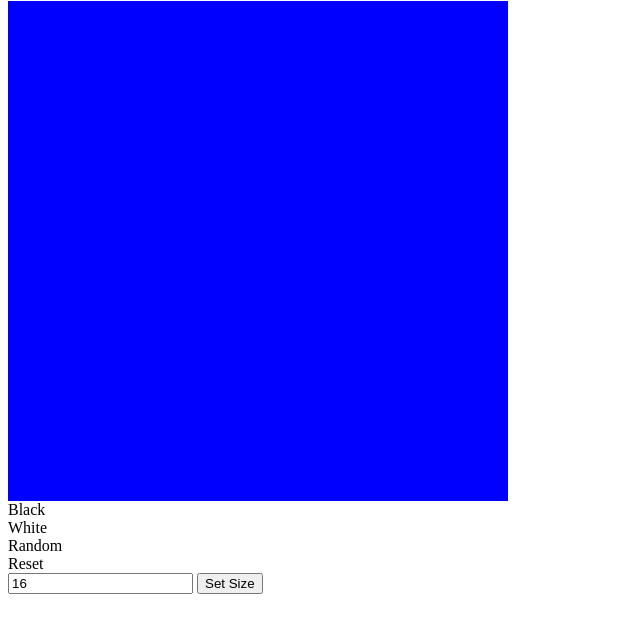
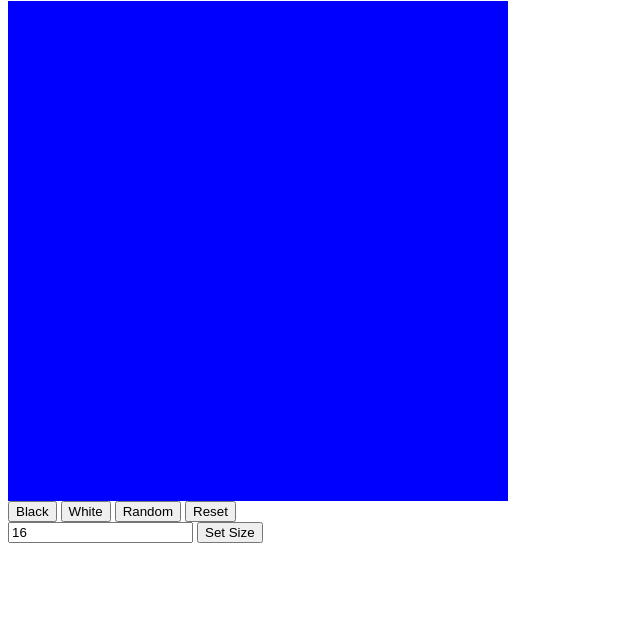
Before and after one commit to jayim243/etch-a-sketch, a plain HTML site: page index.html in a window 1280 px wide. Shown: the part 79-712 px from the top of the page, without its empty margins (0-640 px from the left). Drawn offline with Linux system fonts and the light colour scheme.

Commit message:
Fixed buttons in html, added comments, changed the way color is altered

```diff
--- a/index.html
+++ b/index.html
@@ -16,10 +16,10 @@
             <div class="grid">
             </div>
             <div class="buttons">
-                <div class="button">Black</div>
-                <div class="button">White</div>
-                <div class="button">Random</div>
-                <div class="button">Reset</div>
+                <button onclick="buttonColor('black')">Black</button>
+                <button onclick="buttonColor('white')">White</button>
+                <button onclick="buttonColor('black')">Random</button>
+                <button class="button">Reset</button>
             </div>
             <input type="text" placeholder="Size of Board" value="16" onchange="changeSize(this.value)">
             <button>Set Size</button>
--- a/script.js
+++ b/script.js
@@ -1,3 +1,6 @@
+// global variable for color of square
+let color = 'black';
+
 // function that populates the grid
 function createBoard(num) {
     let grid = document.querySelector('.grid')
@@ -8,10 +11,14 @@ function createBoard(num) {
     grid.style.gridTemplateColumns = `repeat(${num}, 1fr)`
     grid.style.gridTemplateRows = `repeat(${num}, 1fr)`
 
+    // create num by num grid
     for (let i = 0; i < num * num; i++) {
         let square = document.createElement('div');
+        // event listener to change color when mouse is over squares
+        square.addEventListener('mouseover', changeColor);
         square.style.backgroundColor = 'blue';
         grid.appendChild(square)
+        // grid.insertAdjacentElement('beforeend', square);
     }
 }
 
@@ -25,3 +32,13 @@ function changeSize(userInput) {
         console.log('too many squares')
     }
 }
+
+// this function is actually being created num times: each changeColor function is focusing only on a singular div
+function changeColor() {
+    this.style.backgroundColor=color;
+}
+
+// function to change color of square when buttons are pressed
+function buttonColor(button) {
+    color = button;
+}
```
